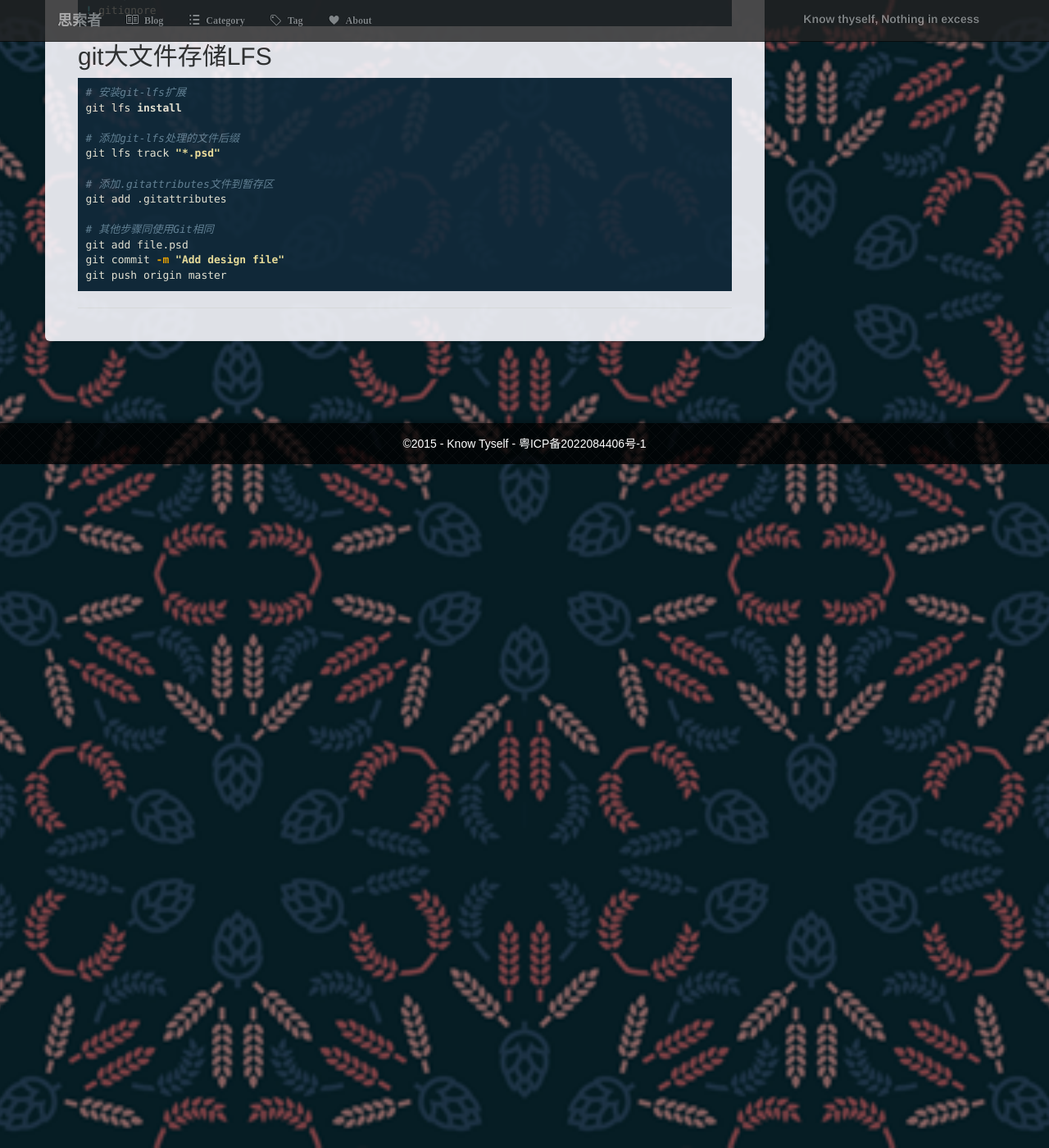
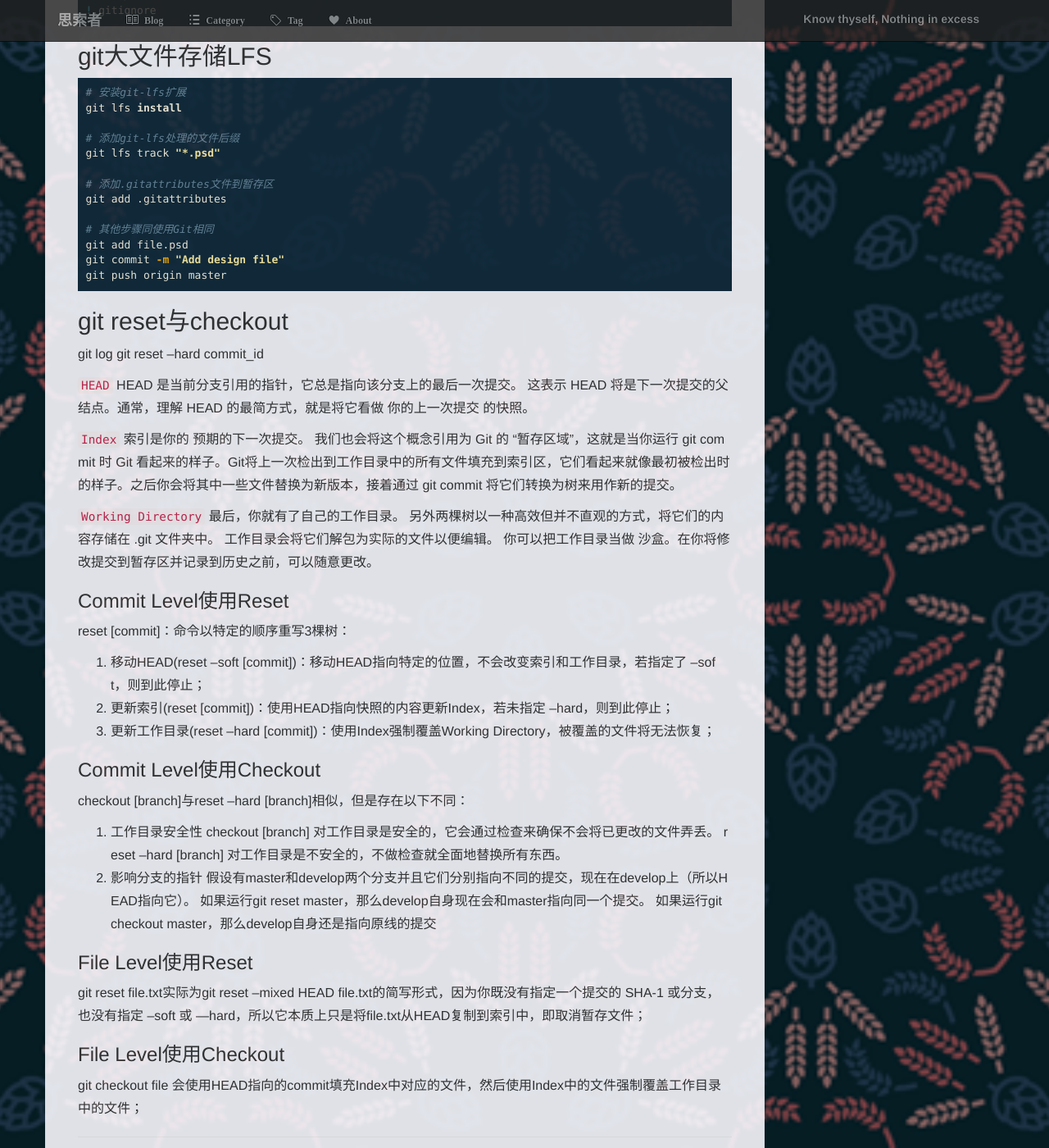
Before and after one commit to liushoukai/liushoukai.github.io, a Jekyll site: the page built from _posts/2020-04-04-git-command.md, in a window 1280 px wide and 1400 px high, scrolled down 3133 px. Shown: the whole window at 82% size. Built offline with Jekyll 4.4.1, drawn with Linux system fonts in a browser that asks for light colours; comment, search, counter and statistics services are not loaded; some of the changed text lies outside the part shown.

Commit message:
Update posts

````diff
--- a/_posts/2020-04-04-git-command.md
+++ b/_posts/2020-04-04-git-command.md
@@ -185,3 +185,46 @@ git add file.psd
 git commit -m "Add design file"
 git push origin master
 ```
+
+## git reset与checkout
+
+git log
+git reset --hard commit_id
+
+`HEAD`
+HEAD 是当前分支引用的指针，它总是指向该分支上的最后一次提交。 这表示 HEAD 将是下一次提交的父结点。通常，理解 HEAD 的最简方式，就是将它看做 你的上一次提交 的快照。
+
+`Index`
+索引是你的 预期的下一次提交。 我们也会将这个概念引用为 Git 的 “暂存区域”，这就是当你运行 git commit 时 Git 看起来的样子。Git将上一次检出到工作目录中的所有文件填充到索引区，它们看起来就像最初被检出时的样子。之后你会将其中一些文件替换为新版本，接着通过 git commit 将它们转换为树来用作新的提交。
+
+`Working Directory`
+最后，你就有了自己的工作目录。 另外两棵树以一种高效但并不直观的方式，将它们的内容存储在 .git 文件夹中。 工作目录会将它们解包为实际的文件以便编辑。
+你可以把工作目录当做 沙盒。在你将修改提交到暂存区并记录到历史之前，可以随意更改。
+
+### Commit Level使用Reset
+
+reset [commit]：命令以特定的顺序重写3棵树：
+
+1. 移动HEAD(reset --soft [commit])：移动HEAD指向特定的位置，不会改变索引和工作目录，若指定了 --soft，则到此停止；
+2. 更新索引(reset [commit])：使用HEAD指向快照的内容更新Index，若未指定 --hard，则到此停止；
+3. 更新工作目录(reset --hard [commit])：使用Index强制覆盖Working Directory，被覆盖的文件将无法恢复；
+
+### Commit Level使用Checkout
+
+checkout [branch]与reset --hard [branch]相似，但是存在以下不同：
+
+1. 工作目录安全性
+checkout [branch]     对工作目录是安全的，它会通过检查来确保不会将已更改的文件弄丢。
+reset --hard [branch] 对工作目录是不安全的，不做检查就全面地替换所有东西。
+2. 影响分支的指针
+假设有master和develop两个分支并且它们分别指向不同的提交，现在在develop上（所以HEAD指向它）。
+如果运行git reset master，那么develop自身现在会和master指向同一个提交。
+如果运行git checkout master，那么develop自身还是指向原线的提交
+
+### File Level使用Reset
+
+git reset file.txt实际为git reset --mixed HEAD file.txt的简写形式，因为你既没有指定一个提交的 SHA-1 或分支，也没有指定 --soft 或 —hard，所以它本质上只是将file.txt从HEAD复制到索引中，即取消暂存文件；
+
+### File Level使用Checkout
+
+git checkout file 会使用HEAD指向的commit填充Index中对应的文件，然后使用Index中的文件强制覆盖工作目录中的文件；
````
Also changed, not shown: _posts/2020-04-04-encoding.md (+8 -6 lines), _posts/2020-04-04-git-client.md (+1 -1 lines).
